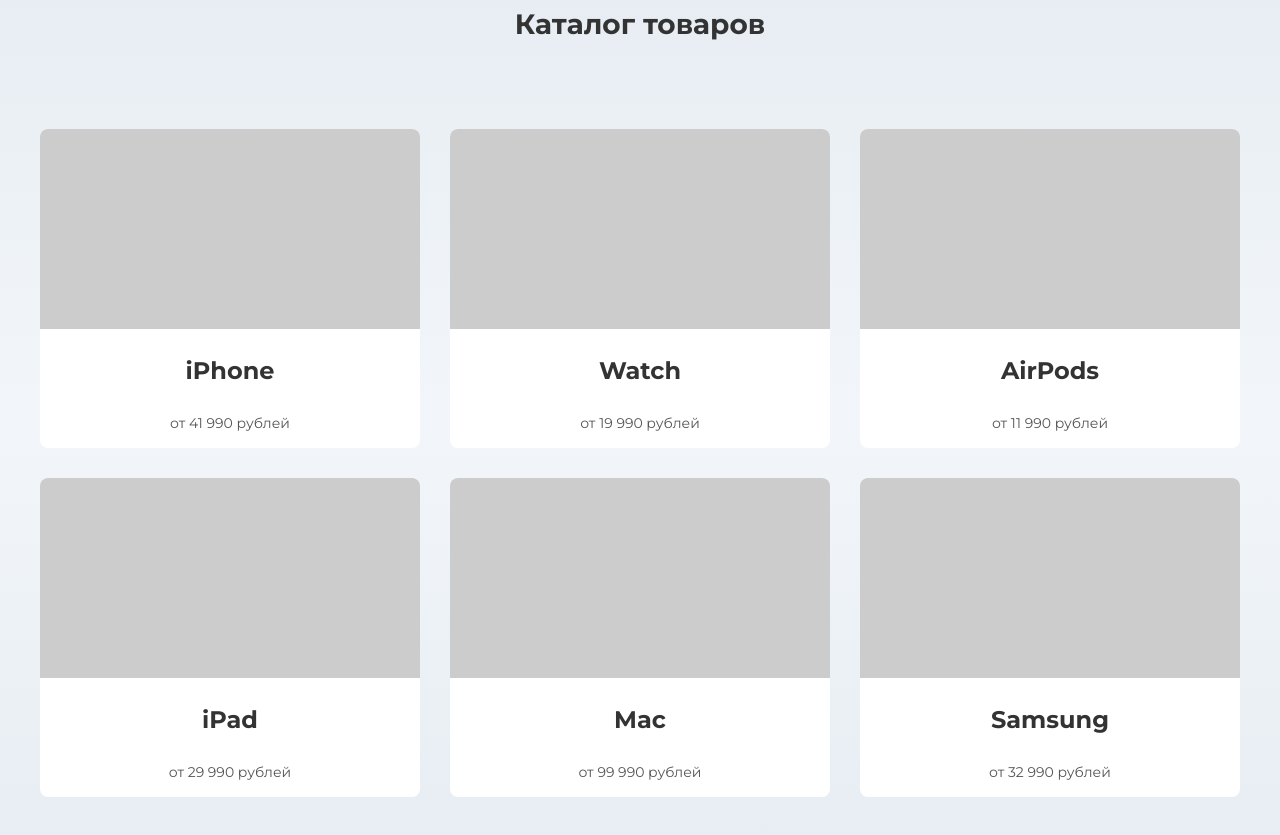
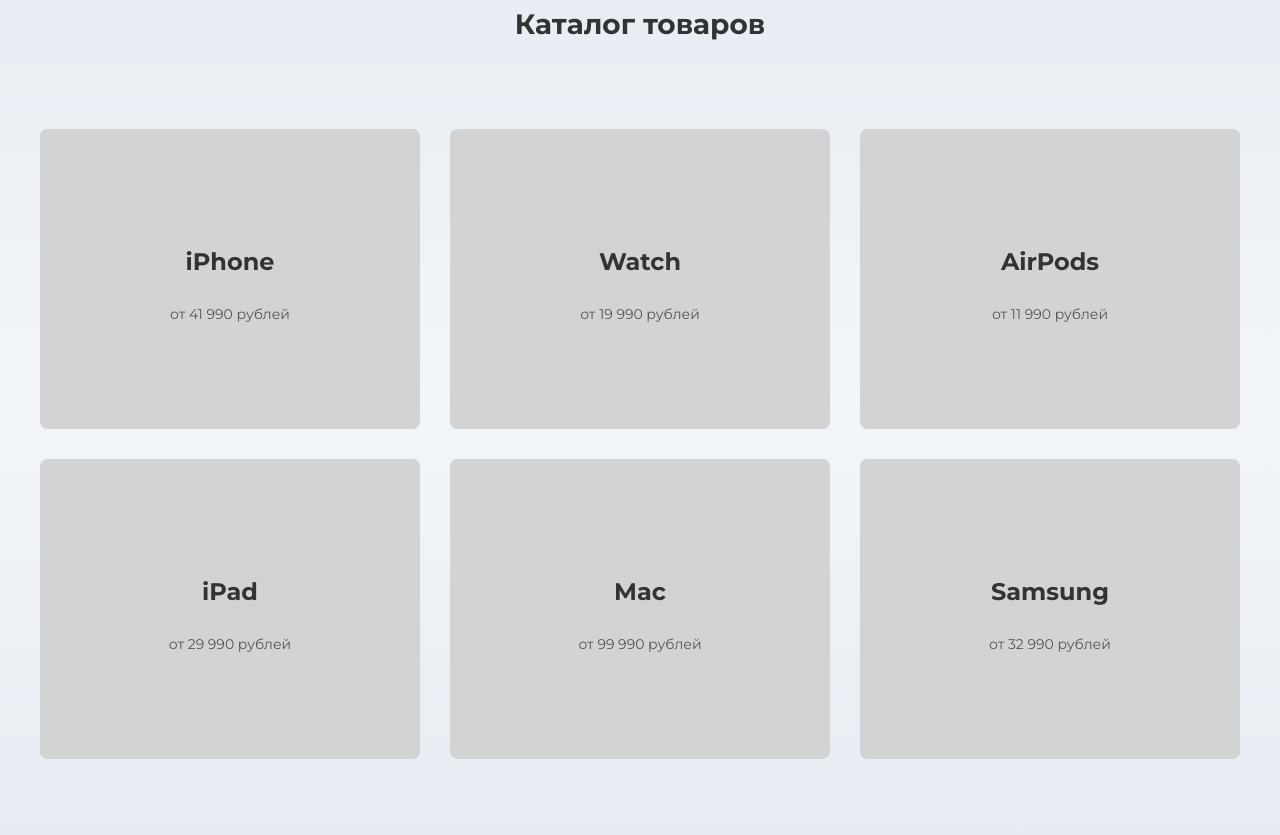
Before and after one commit to StanleyFishman/istore-shop, a plain HTML site: page index.html in a window 1280 px wide. Shown: the part 819-1654 px from the top of the page. Drawn offline with nearby package versions, Linux system fonts and the light colour scheme.

Commit message:
style: update catalog item layout

```diff
--- a/assets/styles.css
+++ b/assets/styles.css
@@ -673,28 +673,33 @@ footer {
 }
 
 .catalog-item {
-  background-color: #fff;
-  border-radius: 8px;
+  position: relative;
   overflow: hidden;
   text-align: center;
-  position: relative;
+  background: #d3d3d3;
+  border-radius: 8px;
+  height: 300px;
   transition: all 0.3s ease;
 }
 
 .catalog-item:hover .image-placeholder {
   transform: scale(1.05);
-  filter: brightness(1.1);
 }
 
 .image-placeholder {
-  background-color: #ccc;
-  height: 200px;
-  transition: all 0.3s ease;
+  position: absolute;
+  inset: 0;
+  background-color: #d3d3d3;
+  transition: transform 0.3s ease;
 }
 
 .catalog-info {
-  margin-top: 16px;
-  transition: transform 0.3s ease;
+  position: absolute;
+  top: 50%;
+  left: 50%;
+  transform: translate(-50%, -50%);
+  transition: all 0.3s ease;
+  margin: 0;
 }
 
 .catalog-title {
@@ -707,14 +712,14 @@ footer {
 }
 
 .catalog-item:hover .catalog-info {
-  transform: translateY(-10px);
+  transform: translate(-50%, -70%);
 }
 
 .catalog-button {
   position: absolute;
-  bottom: 20px;
   left: 50%;
-  transform: translate(-50%, 30px);
+  bottom: 30px;
+  transform: translateX(-50%) translateY(30px);
   opacity: 0;
   transition: all 0.3s ease;
   background: black;
@@ -726,6 +731,6 @@ footer {
 }
 
 .catalog-item:hover .catalog-button {
-  transform: translate(-50%, 0);
+  transform: translateX(-50%) translateY(0);
   opacity: 1;
 }
```
